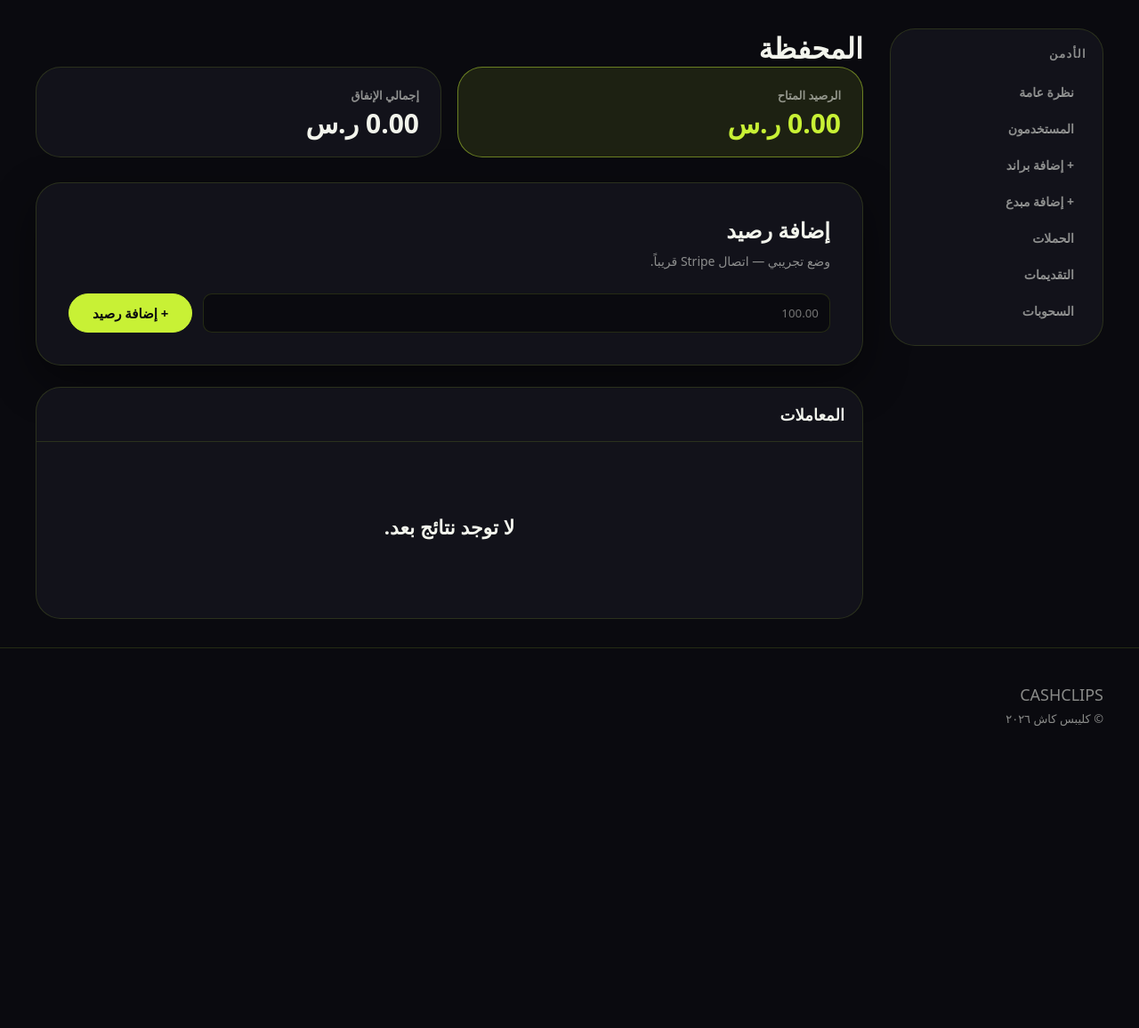
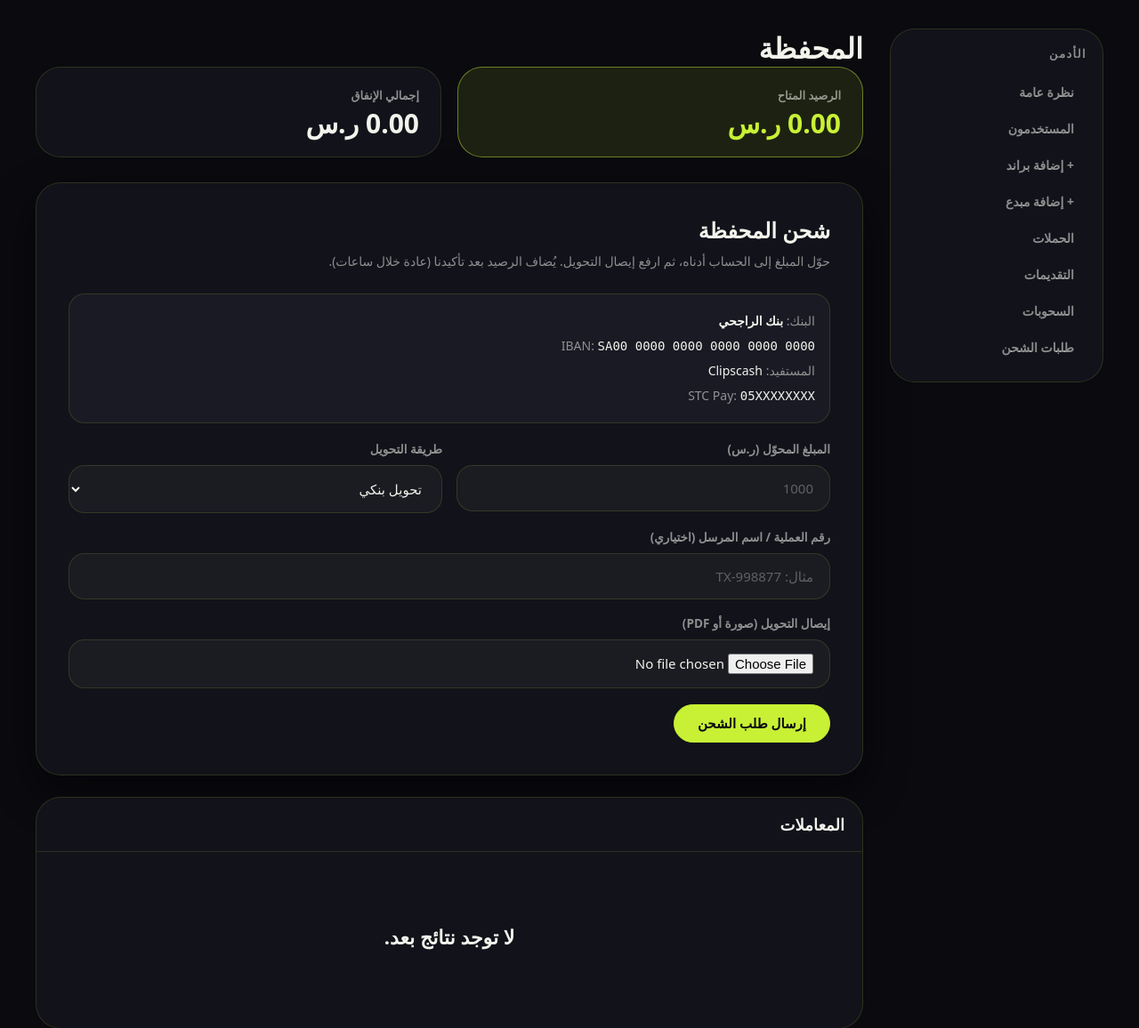
Before and after one commit to cyberz13/clipscash, a Flask app: page /brand/wallet in a window 1280 px wide. Shown: the part 75-1231 px from the top of the page at 89% size. Before the commit the page ends 892 px from the top, so only its background shows below. Run offline with Flask 3, Linux system fonts and the light colour scheme; the visitor is signed in with stand-in values (Sample User, id 1); data comes from the database, SQL or seed files in the repository; data that the repository does not hold is empty; some web fonts are replaced.

Commit message:
Wallet: manual top-up with transfer proof + admin approve/reject queue (replaces mock instant credit)

```diff
--- a/app.py
+++ b/app.py
@@ -49,6 +49,14 @@ try:
     ASSET_VERSION = str(int((ROOT / "static" / "css" / "styles.css").stat().st_mtime))
 except Exception:
     ASSET_VERSION = "1"
+
+# Where brands send their transfer for manual wallet top-ups (shown on wallet page).
+PAY_INSTRUCTIONS = {
+    "bank_name": os.environ.get("CLIPSCASH_PAY_BANK", "بنك الراجحي"),
+    "iban": os.environ.get("CLIPSCASH_PAY_IBAN", "SA00 0000 0000 0000 0000 0000"),
+    "beneficiary": os.environ.get("CLIPSCASH_PAY_NAME", "Clipscash"),
+    "stc_pay": os.environ.get("CLIPSCASH_PAY_STC", "05XXXXXXXX"),
+}
 
 app = Flask(__name__)
 
@@ -1119,7 +1127,11 @@ def brand_mark_creator(creator_id):
 def brand_wallet():
     u = current_user()
     tx = db.query("SELECT * FROM wallet_tx WHERE user_id=? ORDER BY created_at DESC LIMIT 50", (u["id"],))
-    return render_template("brand/wallet.html", tx=tx)
+    topups = db.query(
+        "SELECT * FROM topup_requests WHERE brand_id=? ORDER BY created_at DESC LIMIT 20", (u["id"],)
+    )
+    return render_template("brand/wallet.html", tx=tx, topups=topups,
+                           pay_methods=PAY_INSTRUCTIONS)
 
 
 @app.route("/brand/wallet/topup", methods=["POST"])
@@ -1127,15 +1139,34 @@ def brand_wallet():
 def brand_topup():
     u = current_user()
     amount = parse_money_input(request.form.get("amount", ""))
-    if amount <= 0:
-        flash("Enter a positive amount.", "error")
+    method = request.form.get("method", "bank")
+    if method not in ("bank", "stc_pay", "apple_pay", "other"):
+        method = "bank"
+    reference = (request.form.get("reference") or "").strip()[:120]
+    note = (request.form.get("note") or "").strip()[:500]
+    if amount < 100:  # min 1 SAR
+        flash("أدخل مبلغاً صحيحاً." if lang() == "ar" else "Enter a valid amount.", "error")
         return redirect(url_for("brand_wallet"))
-    db.execute("UPDATE users SET balance_cents = balance_cents + ? WHERE id=?", (amount, u["id"]))
-    db.execute(
-        "INSERT INTO wallet_tx (user_id, kind, amount_cents, note) VALUES (?,?,?,?)",
-        (u["id"], "topup", amount, "Wallet top-up (mock — Stripe coming soon)"),
-    )
-    flash(f"Added {fmt_money(amount)} to wallet.", "success")
+    proof_url = None
+    f = request.files.get("proof")
+    if f and f.filename:
+        ext = secure_filename(f.filename).rsplit(".", 1)[-1].lower()
+        if ext in ("png", "jpg", "jpeg", "webp", "gif", "pdf"):
+            fname = f"topup_{secrets.token_hex(8)}.{ext}"
+            f.save(UPLOAD_DIR / fname)
+            proof_url = f"/static/uploads/{fname}"
+    rid = db.execute(
+        """INSERT INTO topup_requests (brand_id, amount_cents, method, reference, proof_url, note)
+           VALUES (?,?,?,?,?,?)""",
+        (u["id"], amount, method, reference, proof_url, note),
+    )
+    # Notify all admins
+    for a in db.query("SELECT id FROM users WHERE role='admin'"):
+        notify(a["id"], "New top-up request" if lang() == "en" else "طلب شحن جديد",
+               f"{u['name']}: {fmt_money(amount)}",
+               url_for("admin_topups"), "wallet")
+    flash("تم إرسال طلب الشحن. سيُضاف الرصيد بعد تأكيد التحويل." if lang() == "ar"
+          else "Top-up request sent. Balance will be added after we confirm the transfer.", "success")
     return redirect(url_for("brand_wallet"))
 
 
@@ -1724,6 +1755,74 @@ def admin_payout_status(pid):
            url_for("creator_wallet"), "wallet", email=True)
     flash(f"Payout marked {status}.", "success")
     return redirect(url_for("admin_payouts"))
+
+
+# ===== Super-admin: TOP-UP requests (manual wallet funding) =====
+
+@app.route("/admin/topups")
+@login_required("admin")
+def admin_topups():
+    status_f = request.args.get("status", "")
+    sql = """SELECT tr.*, u.name AS brand_name, u.email AS brand_email
+             FROM topup_requests tr JOIN users u ON u.id=tr.brand_id"""
+    params: list = []
+    if status_f in ("pending", "approved", "rejected"):
+        sql += " WHERE tr.status=?"
+        params.append(status_f)
+    sql += " ORDER BY tr.created_at DESC LIMIT 200"
+    rows = db.query(sql, tuple(params))
+    pending_count = db.query_one(
+        "SELECT COUNT(*) c FROM topup_requests WHERE status='pending'")["c"]
+    return render_template("admin/topups.html", rows=rows, status_f=status_f,
+                           pending_count=pending_count)
+
+
+@app.route("/admin/topups/<int:rid>/approve", methods=["POST"])
+@login_required("admin")
+def admin_topup_approve(rid):
+    r = db.query_one("SELECT * FROM topup_requests WHERE id=?", (rid,))
+    if not r:
+        abort(404)
+    if r["status"] != "pending":
+        flash("Already reviewed.", "error")
+        return redirect(url_for("admin_topups"))
+    admin_note = (request.form.get("admin_note") or "").strip()[:300]
+    db.execute(
+        "UPDATE topup_requests SET status='approved', admin_note=?, reviewed_at=datetime('now') WHERE id=?",
+        (admin_note, rid),
+    )
+    db.execute("UPDATE users SET balance_cents = balance_cents + ? WHERE id=?",
+               (r["amount_cents"], r["brand_id"]))
+    db.execute(
+        "INSERT INTO wallet_tx (user_id, kind, amount_cents, note, ref_id) VALUES (?,?,?,?,?)",
+        (r["brand_id"], "topup", r["amount_cents"], "Wallet top-up (confirmed transfer)", rid),
+    )
+    notify(r["brand_id"], "Top-up approved" if lang() == "en" else "تم قبول الشحن",
+           f"{fmt_money(r['amount_cents'])} " + ("added to your wallet" if lang() == "en" else "أُضيفت لمحفظتك"),
+           url_for("brand_wallet"), "wallet", email=True)
+    flash(f"Approved. {fmt_money(r['amount_cents'])} credited.", "success")
+    return redirect(url_for("admin_topups"))
+
+
+@app.route("/admin/topups/<int:rid>/reject", methods=["POST"])
+@login_required("admin")
+def admin_topup_reject(rid):
+    r = db.query_one("SELECT * FROM topup_requests WHERE id=?", (rid,))
+    if not r:
+        abort(404)
+    if r["status"] != "pending":
+        flash("Already reviewed.", "error")
+        return redirect(url_for("admin_topups"))
+    admin_note = (request.form.get("admin_note") or "").strip()[:300]
+    db.execute(
+        "UPDATE topup_requests SET status='rejected', admin_note=?, reviewed_at=datetime('now') WHERE id=?",
+        (admin_note, rid),
+    )
+    notify(r["brand_id"], "Top-up rejected" if lang() == "en" else "تم رفض الشحن",
+           admin_note or ("Contact support" if lang() == "en" else "تواصل مع الدعم"),
+           url_for("brand_wallet"), "x", email=True)
+    flash("Top-up rejected.", "info")
+    return redirect(url_for("admin_topups"))
 
 
 # ============================================================
--- a/templates/_dash_side.html
+++ b/templates/_dash_side.html
@@ -25,5 +25,6 @@
     <a href="{{ url_for('admin_campaigns') }}" class="{% if request.endpoint=='admin_campaigns' %}active{% endif %}">{{ t('dash_campaigns') }}</a>
     <a href="{{ url_for('admin_submissions') }}" class="{% if request.endpoint=='admin_submissions' %}active{% endif %}">{{ t('dash_submissions') }}</a>
     <a href="{{ url_for('admin_payouts') }}" class="{% if request.endpoint=='admin_payouts' %}active{% endif %}">{{ 'السحوبات' if lang=='ar' else 'Payouts' }}</a>
+    <a href="{{ url_for('admin_topups') }}" class="{% if request.endpoint=='admin_topups' %}active{% endif %}">{{ 'طلبات الشحن' if lang=='ar' else 'Top-ups' }}</a>
   {% endif %}
 </aside>
--- a/templates/brand/wallet.html
+++ b/templates/brand/wallet.html
@@ -20,14 +20,65 @@
         </div>
       </div>
 
+      <!-- Transfer instructions -->
       <div class="form-card mt-3">
-        <h2>{{ t('wallet_topup') }}</h2>
-        <p class="sub">{{ 'وضع تجريبي — اتصال Stripe قريباً.' if lang=='ar' else 'Demo mode — Stripe integration coming soon.' }}</p>
-        <form method="post" action="{{ url_for('brand_topup') }}" class="flex">
-          <input type="number" name="amount" step="0.01" min="1" placeholder="100.00" style="flex:1; padding:12px; background: var(--bg); border:1px solid var(--line); color:var(--text); border-radius: 10px;">
-          <button class="btn btn-primary">+ {{ t('wallet_topup') }}</button>
+        <h2>{{ 'شحن المحفظة' if lang=='ar' else 'Add funds' }}</h2>
+        <p class="sub">{{ 'حوّل المبلغ إلى الحساب أدناه، ثم ارفع إيصال التحويل. يُضاف الرصيد بعد تأكيدنا (عادة خلال ساعات).' if lang=='ar' else 'Transfer to the account below, then upload the receipt. Balance is added after we confirm (usually within hours).' }}</p>
+        <div style="background: var(--surface2); border: 1px solid var(--border); border-radius: var(--radius); padding: 16px; margin-bottom: 20px; font-size: 14px; line-height: 2;">
+          <div><span class="muted">{{ 'البنك:' if lang=='ar' else 'Bank:' }}</span> <strong>{{ pay_methods.bank_name }}</strong></div>
+          <div><span class="muted">IBAN:</span> <code style="font-family:ui-monospace,monospace; user-select:all;">{{ pay_methods.iban }}</code></div>
+          <div><span class="muted">{{ 'المستفيد:' if lang=='ar' else 'Beneficiary:' }}</span> {{ pay_methods.beneficiary }}</div>
+          <div><span class="muted">STC Pay:</span> <code style="user-select:all;">{{ pay_methods.stc_pay }}</code></div>
+        </div>
+
+        <form method="post" action="{{ url_for('brand_topup') }}" enctype="multipart/form-data">
+          <div class="field-row">
+            <div class="field">
+              <label>{{ 'المبلغ المحوّل (ر.س)' if lang=='ar' else 'Amount transferred (SAR)' }}</label>
+              <input type="number" name="amount" step="0.01" min="1" required placeholder="1000">
+            </div>
+            <div class="field">
+              <label>{{ 'طريقة التحويل' if lang=='ar' else 'Transfer method' }}</label>
+              <select name="method">
+                <option value="bank">{{ 'تحويل بنكي' if lang=='ar' else 'Bank transfer' }}</option>
+                <option value="stc_pay">STC Pay</option>
+                <option value="apple_pay">Apple Pay</option>
+                <option value="other">{{ 'أخرى' if lang=='ar' else 'Other' }}</option>
+              </select>
+            </div>
+          </div>
+          <div class="field">
+            <label>{{ 'رقم العملية / اسم المرسل (اختياري)' if lang=='ar' else 'Reference / sender name (optional)' }}</label>
+            <input type="text" name="reference" placeholder="{{ 'مثال: TX-998877' if lang=='ar' else 'e.g. TX-998877' }}">
+          </div>
+          <div class="field">
+            <label>{{ 'إيصال التحويل (صورة أو PDF)' if lang=='ar' else 'Transfer receipt (image or PDF)' }}</label>
+            <input type="file" name="proof" accept="image/*,.pdf">
+          </div>
+          <button class="btn btn-primary">{{ 'إرسال طلب الشحن' if lang=='ar' else 'Submit top-up request' }}</button>
         </form>
       </div>
+
+      {% if topups %}
+      <div class="table-card mt-3">
+        <div class="table-head"><h3>{{ 'طلبات الشحن' if lang=='ar' else 'Top-up requests' }}</h3></div>
+        <table class="data">
+          <thead><tr><th>{{ 'التاريخ' if lang=='ar' else 'Date' }}</th><th>{{ 'المبلغ' if lang=='ar' else 'Amount' }}</th><th>{{ 'الطريقة' if lang=='ar' else 'Method' }}</th><th>{{ 'الحالة' if lang=='ar' else 'Status' }}</th></tr></thead>
+          <tbody>
+            {% for r in topups %}
+            <tr>
+              <td class="muted">{{ r.created_at[:16] }}</td>
+              <td>{{ fmt_money(r.amount_cents) }}</td>
+              <td class="muted">{{ r.method }}</td>
+              <td><span class="chip {{ 'approved' if r.status=='approved' else ('rejected' if r.status=='rejected' else 'pending') }}">{{ t(r.status) if r.status in ['approved','rejected','pending'] else r.status }}</span>
+                  {% if r.admin_note %}<div class="muted" style="font-size:11px;margin-top:4px;">{{ r.admin_note }}</div>{% endif %}
+              </td>
+            </tr>
+            {% endfor %}
+          </tbody>
+        </table>
+      </div>
+      {% endif %}
 
       <div class="table-card mt-3">
         <div class="table-head"><h3>{{ t('wallet_tx') }}</h3></div>
```
Also changed, not shown: db.py (+19 -0 lines), templates/admin/topups.html (added, +65 -0 lines).
